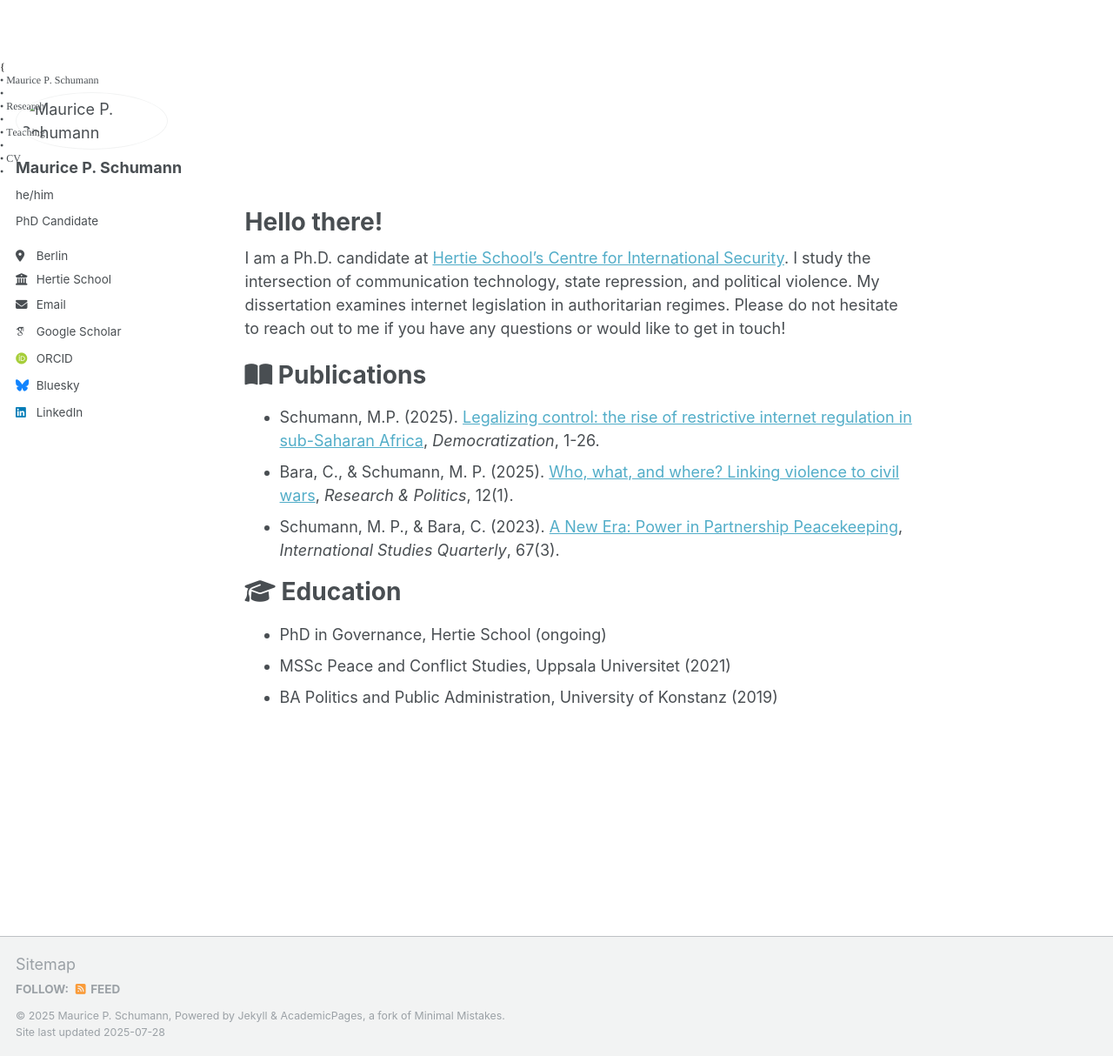
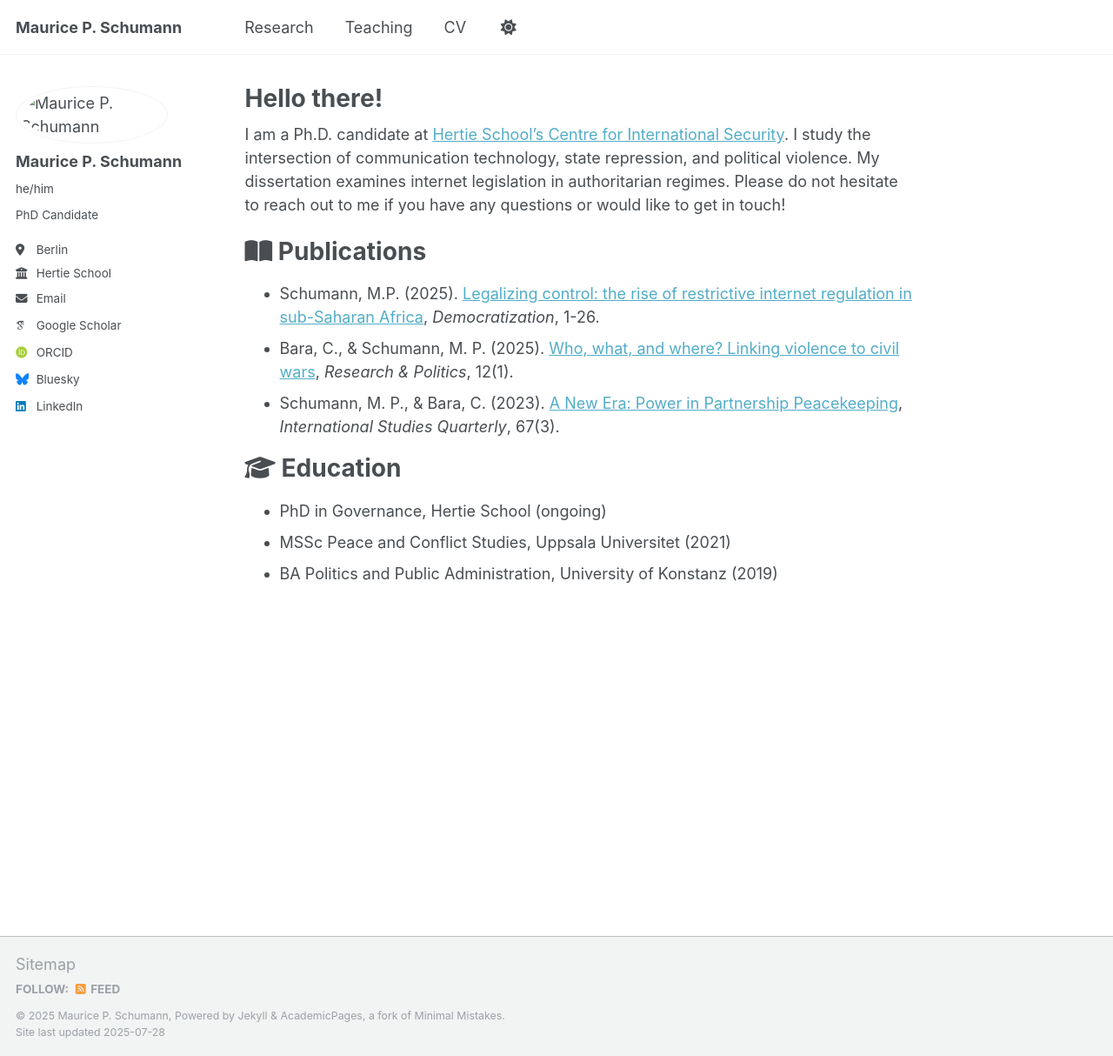
Before and after one commit to mpschumann/mpschumann.github.io, a Jekyll site: the page built from _pages/about.md, in a window 1280 px wide and 1214 px high. Shown: the whole window at 87% size. Built offline with Jekyll 4.4.1, drawn with Linux system fonts in a browser that asks for light colours; some web fonts are replaced; a script that is not in the unit is left out.

Commit message:
finalfix

```diff
--- a/_includes/masthead.html
+++ b/_includes/masthead.html
@@ -1,22 +1,26 @@
-<!DOCTYPE html PUBLIC "-//W3C//DTD HTML 4.01//EN" "http://www.w3.org/TR/html4/strict.dtd">
-<html>
-<head>
-  <meta http-equiv="Content-Type" content="text/html; charset=utf-8">
-  <meta http-equiv="Content-Style-Type" content="text/css">
-  <title></title>
-  <meta name="Generator" content="Cocoa HTML Writer">
-  <meta name="CocoaVersion" content="2113.65">
-  <style type="text/css">
-    p.p1 {margin: 0.0px 0.0px 0.0px 0.0px; font: 12.0px Times; -webkit-text-stroke: #000000}
-    span.s1 {font-kerning: none; color: #000000}
-    span.s2 {font-kerning: none}
-  </style>
-</head>
-<body>
-<p class="p1"><span class="s1">{</span><span class="s2">{% include base_path %}<span class="Apple-converted-space"> </span></span></p>
-<p class="p1"><span class="s2">• {{ site.title }}<span class="Apple-converted-space"> </span></span></p>
-<p class="p1"><span class="s2">• {% for link in site.data.navigation.main %} {% if link.url contains 'http' %} {% assign domain = '' %} {% else %} {% assign domain = base_path %} {% endif %}<span class="Apple-converted-space"> </span></span></p>
-<p class="p1"><span class="s2">• {{ link.title }}<span class="Apple-converted-space"> </span></span></p>
-<p class="p1"><span class="s2">• {% endfor %}</span></p>
-</body>
-</html>
+{% include base_path %}
+
+<div class="masthead">
+  <div class="masthead__inner-wrap">
+    <div class="masthead__menu">
+      <nav id="site-nav" class="greedy-nav">
+        <button><div class="navicon"></div></button>
+        <ul class="visible-links">
+          <li class="masthead__menu-item masthead__menu-item--lg persist"><a href="{{ base_path }}/">{{ site.title }}</a></li>
+          {% for link in site.data.navigation.main %}
+            {% if link.url contains 'http' %}
+              {% assign domain = '' %}
+            {% else %}
+              {% assign domain = base_path %}
+            {% endif %}
+            <li class="masthead__menu-item"><a href="{{ domain }}{{ link.url }}">{{ link.title }}</a></li>
+          {% endfor %}
+          <li id="theme-toggle" class="masthead__menu-item persist tail">
+            <a role="button" aria-labelledby="theme-icon"><i id="theme-icon" class="fa-solid fa-sun" aria-hidden="true" title="toggle theme"></i></a>
+          </li>
+        </ul>
+        <ul class="hidden-links hidden"></ul>
+      </nav>
+    </div>
+  </div>
+</div>
```
Also changed, not shown: 1 other file.
